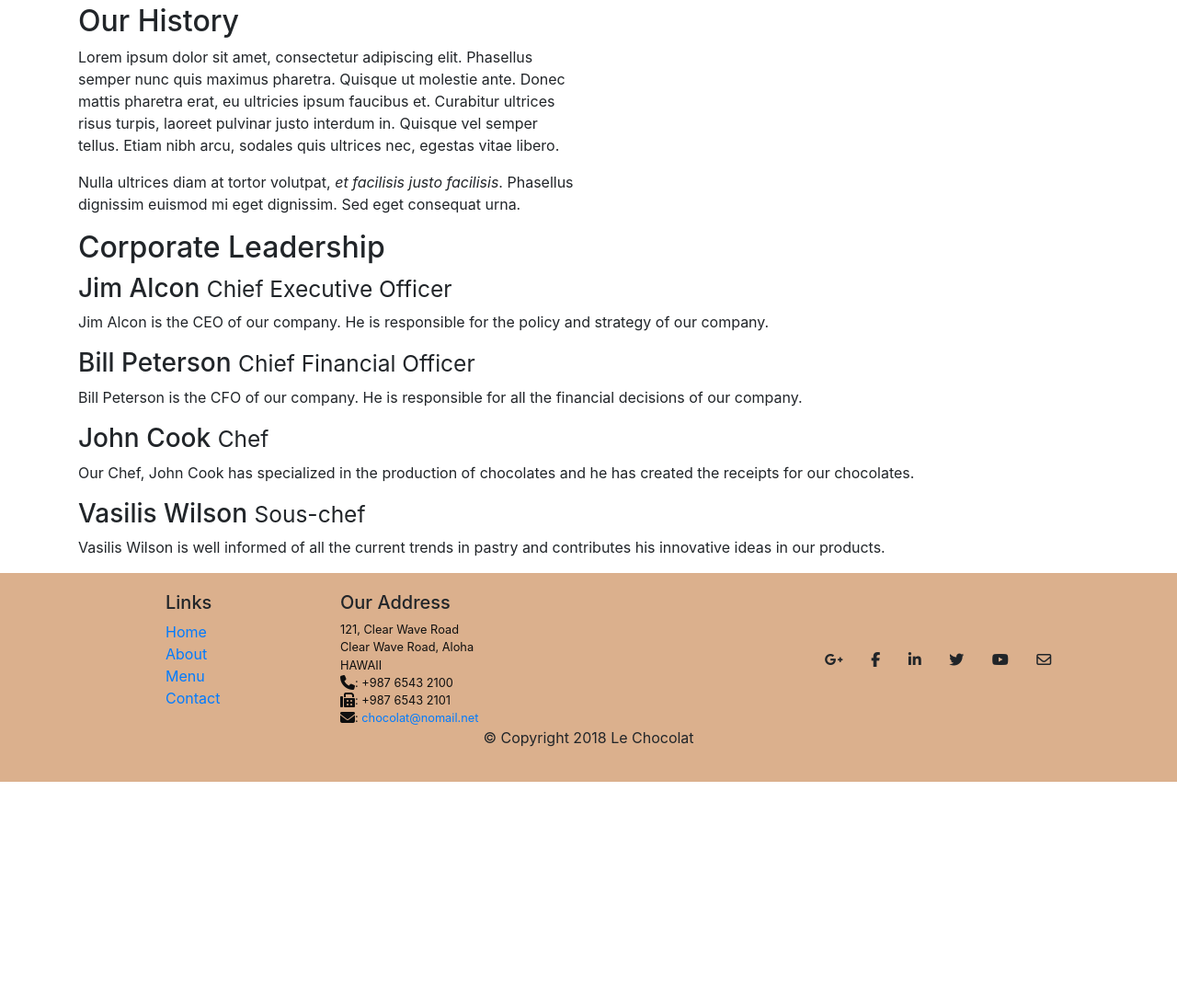
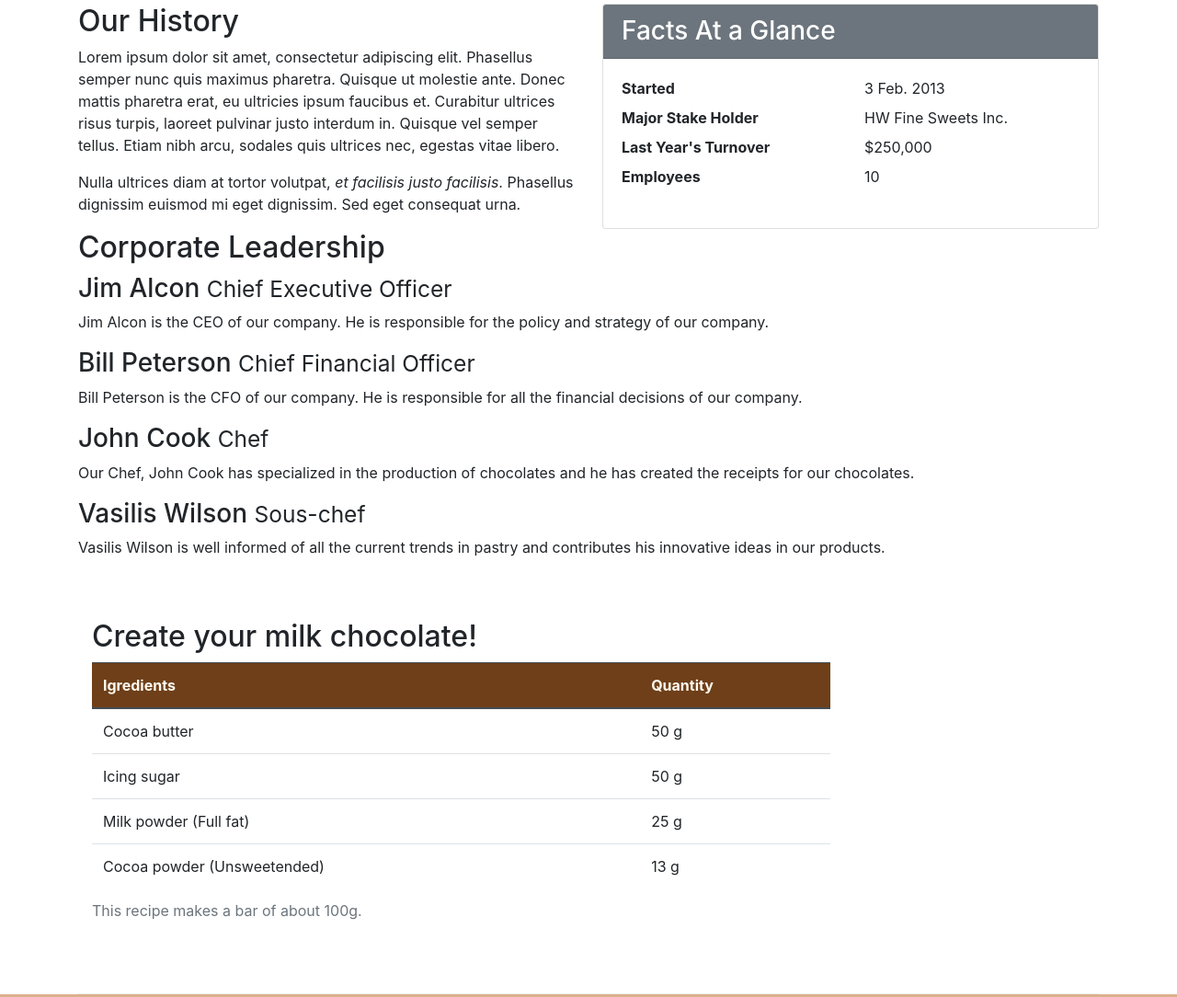
Before and after one commit to samadrezaei/leChocolat-1, a plain HTML site: page aboutus.html in a window 1280 px wide. Shown: the part 370-1454 px from the top of the page at 92% size. Before the commit the page ends 1220 px from the top, so only its background shows below. Drawn offline with nearby package versions, Linux system fonts and the light colour scheme.

Commit message:
Tables and Cards

```diff
--- a/aboutus.html
+++ b/aboutus.html
@@ -80,7 +80,23 @@
                 <p>Nulla ultrices diam at tortor volutpat, <em>et facilisis justo facilisis</em>. Phasellus dignissim
                     euismod mi eget dignissim. Sed eget consequat urna. </p>
             </div>
+            <!--Our history card-->
             <div class="col-sm">
+                <div class="card">
+                    <h3 class="card-header bg-secondary text-white">Facts At a Glance</h3>
+                    <div class="card-body">
+                        <dl class="row">
+                            <dt class="col-6">Started</dt>
+                            <dd class="col-6">3 Feb. 2013</dd>
+                            <dt class="col-6">Major Stake Holder</dt>
+                            <dd class="col-6">HW Fine Sweets Inc.</dd>
+                            <dt class="col-6">Last Year's Turnover</dt>
+                            <dd class="col-6">$250,000</dd>
+                            <dt class="col-6">Employees</dt>
+                            <dd class="col-6">10</dd>
+                        </dl>
+                    </div>
+                </div>
             </div>
         </div>
 
@@ -104,6 +120,43 @@
                 <p class="d-none d-sm-block">Vasilis Wilson is well informed of all the current trends in pastry and
                     contributes his innovative
                     ideas in our products. </p>
+            </div>
+        </div>
+        <!--Table-->
+        <div class="row row-content">
+            <div class="col-12 col-sm-9">
+                <h2> Create your milk chocolate!</h2>
+                <div class="table-responsive">
+                    <table class="table table-hover">
+                        <caption>This recipe makes a bar of about 100g.</caption>
+                        <thead class="thead-dark">
+                            <tr>
+                                <th>Igredients</th>
+                                <th>Quantity</th>
+                            </tr>
+                        </thead>
+                        <tbody>
+                            <tr>
+                                <td>Cocoa butter</td>
+                                <td>50 g</td>
+                            </tr>
+                            <tr>
+                                <td>Icing sugar</td>
+                                <td>50 g</td>
+                            </tr>
+                            <tr>
+                                <td>Milk powder (Full fat)</td>
+                                <td>25 g</td>
+                            </tr>
+                            <tr>
+                                <td>Cocoa powder (Unsweetended)</td>
+                                <td>13 g</td>
+                            </tr>
+                        </tbody>
+                    </table>
+                </div>
+            </div>
+            <div class="col-12 col-sm-3">
             </div>
         </div>
 
--- a/css/styles.css
+++ b/css/styles.css
@@ -31,3 +31,10 @@ body{
 .bg-light {
     background-color: #dbb08d !important;
 }
+.table .thead-dark th{
+    color:floralwhite;
+    background-color:#6E3F19
+}
+tr:hover {
+    background-color:#dbb08db0!important
+}
```
